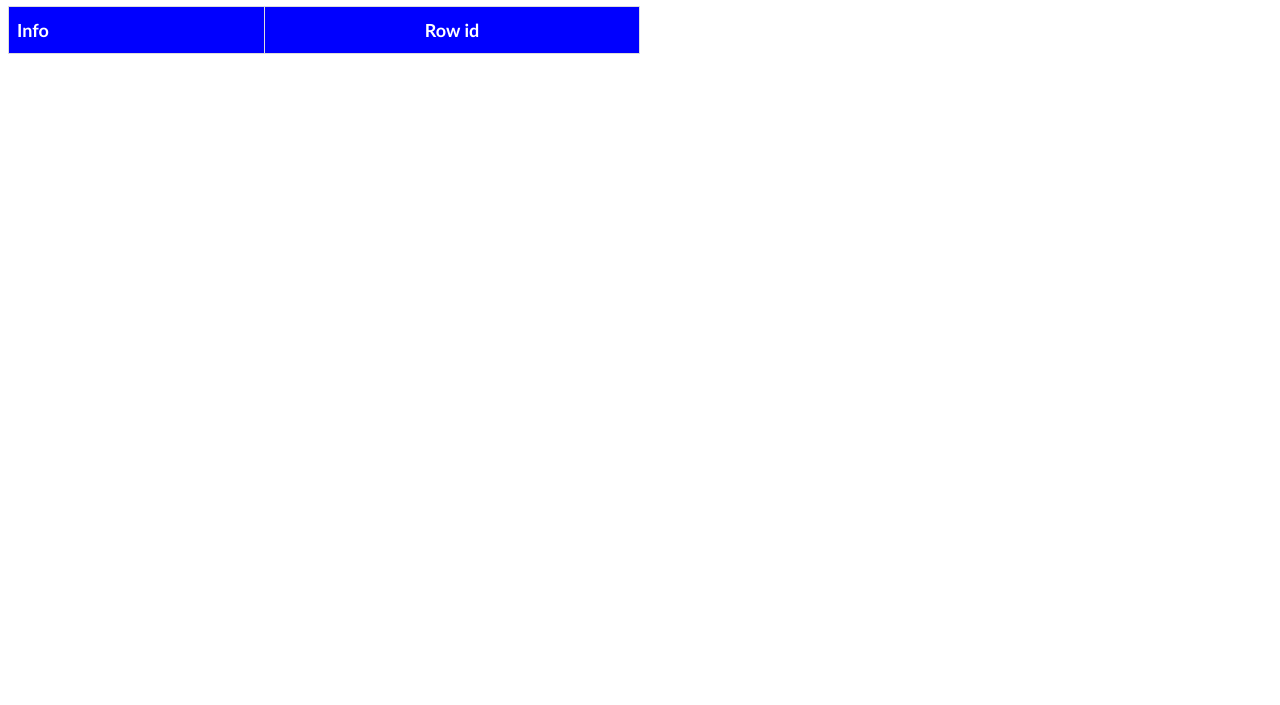
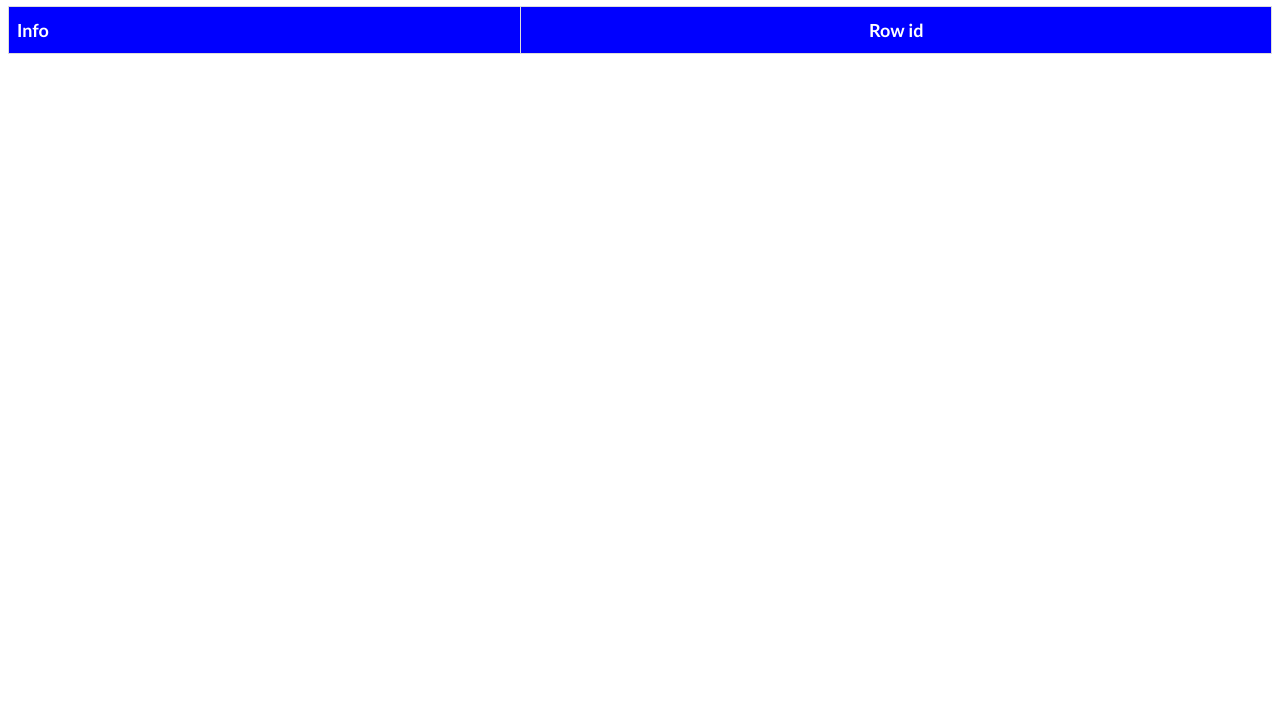
Before and after one commit to Or-Memia/WEBB-application, a website: page view/display.html in a window 1280 px wide. Shown: the part 95-800 px from the top of the page. Drawn offline with nearby package versions, Linux system fonts and the light colour scheme.

Commit message:
fix table

```diff
--- a/view/display.css
+++ b/view/display.css
@@ -1,7 +1,7 @@
 #table {
     font-family: Arial, Helvetica, sans-serif;
     border-collapse: collapse;
-    width: 50%;
+    width: 100%;
 }
 
 #table td, #table th {
--- a/view/display.html
+++ b/view/display.html
@@ -8,7 +8,7 @@
 </head>
 <body>
   <h1 class="table-title">Anomaly analysis :</h1>
-  <table width="50%" id="table">
+  <table width="80%" id="table">
       <thead>
           <tr>
               <th class="desc">Info</th>
```
Also changed, not shown: view/index.html (+1 -1 lines).
